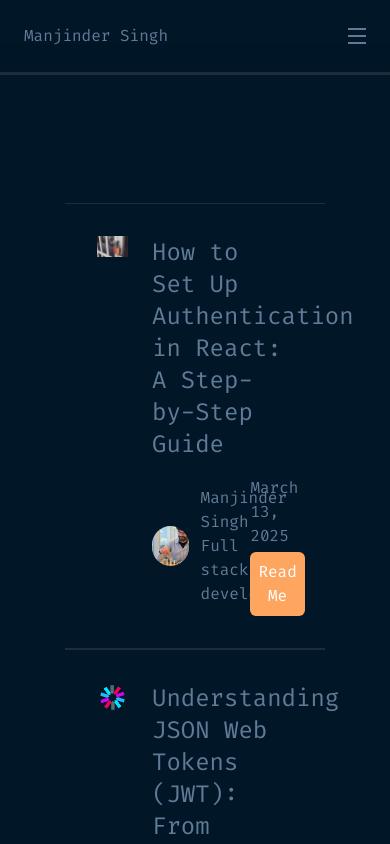
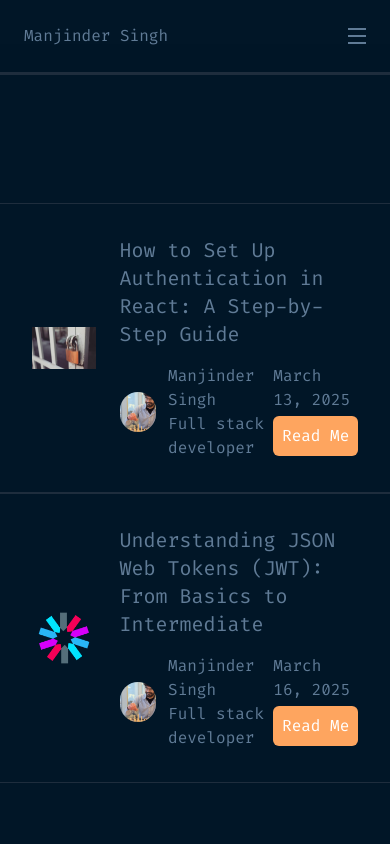
Before and after one commit to Manjinder-Singh-Bangar/Portfolio, a React (Vite) app in the folder Frontend/: page /blogs in a window 390 px wide. Shown: the top 844 px of the page. Built offline with nearby package versions, Linux system fonts and the light colour scheme.

Commit message:
blogs responsive

```diff
--- a/Frontend/src/Components/BlogCard.jsx
+++ b/Frontend/src/Components/BlogCard.jsx
@@ -6,15 +6,15 @@ const BlogCard = ({blogThumbnailImageSrc, blogHeading, blogAuthorJob, blogWritte
 
   return (
 
-        <div key={blogKey} className={`text-[#607B96] border-y-[1px] border-[#1E2D3D] p-8 gap-6 grid grid-cols-4 w-4/6 ${blogClassName}`}>
-            <div className='col-span-1'>
+        <div key={blogKey} id='blogCard' className={`text-[#607B96] border-y-[1px] border-[#1E2D3D] p-8 gap-6 grid grid-cols-4 w-4/6 ${blogClassName}`}>
+            <div className='col-span-1 flex items-center'>
                 <img className='w-full' src={blogThumbnailImageSrc} alt="" />
             </div>
             <div className='col-span-3 justify-center flex flex-col gap-4'>
-                <h1 className='text-2xl'>{blogHeading}</h1>
+                <h1 className='lg:text-2xl xs:text-xl'>{blogHeading}</h1>
                 <div className='flex justify-between'>
                 <div className='flex gap-3 items-center'>
-                    <img className='w-[40px] h-[40px] rounded-full' src={blogAuthorProfilePicture} alt="" />
+                    <img className='w-[40px] my-auto h-[40px] rounded-full' src={blogAuthorProfilePicture} alt="" />
                     <div className='flex flex-col'>
                     <p>{blogAuthor}</p>
                     <p>{blogAuthorJob}</p>
--- a/Frontend/src/Components/CodeSnippet.jsx
+++ b/Frontend/src/Components/CodeSnippet.jsx
@@ -21,8 +21,6 @@ const CodeSnippet = ({codeString, linkContent}) => {
 
         }
     }, [])
-
-    console.log(linkContent)
 
     return (
     <div className='flex flex-1 flex-col justify-center w-full p-6'>
--- a/Frontend/src/Components/Footer.jsx
+++ b/Frontend/src/Components/Footer.jsx
@@ -33,8 +33,8 @@ const Footer = () => {
     <footer ref={footerRef} className='text-[#607B96] bg-[rgba(1,22,39,0.84)] justify-between flex p-0 border-t-2 border-t-[#1E2D3D]'>
         <ul className='flex items-center'>
             <p className='lg:p-3 xs:p-[23px] w-fit border-r-2 border-r-[#1E2D3D]'>find me in:</p>
-            <Link className='w-fit xs:p-[23px] lg:p-3 border-r-2 border-r-[#1E2D3D]'><img className=' ' src={twitterSvgSrc} alt="twitter" /></Link>
-            <Link className='w-fit xs:p-[23px] lg:p-3 border-r-2 border-r-[#1E2D3D]'><img className=' ' src={facebookSvgSrc} alt="twitter" /></Link>
+            <Link to={"https://x.com/manjinderxjs"} className='w-fit xs:p-[23px] lg:p-3 border-r-2 border-r-[#1E2D3D]'><img className=' ' src={twitterSvgSrc} alt="twitter" /></Link>
+            <Link to={"https://www.facebook.com/manu.ngh.3"} className='w-fit xs:p-[23px] lg:p-3 border-r-2 border-r-[#1E2D3D]'><img className=' ' src={facebookSvgSrc} alt="Facebook" /></Link>
         </ul>
         <Link className='lg:w-[300px] xs:w-fit flex gap-1 lg:items-center p-3 border-l-2 border-l-[#1E2D3D]'><span className='xs:hidden lg:inline-block lg:w-full'>@Manjinder-Singh-Bangar</span><img className=' ' src={githubSvgSrc} alt="twitter" /></Link>
     </footer>
--- a/Frontend/src/index.scss
+++ b/Frontend/src/index.scss
@@ -202,6 +202,11 @@ main {
   }
 }
 
+@media (max-width: 1480px) {
+  #blogCard{
+    width: 100%;
+  }
+}
 
 .markdown-container {
   max-width: 800px;
```
